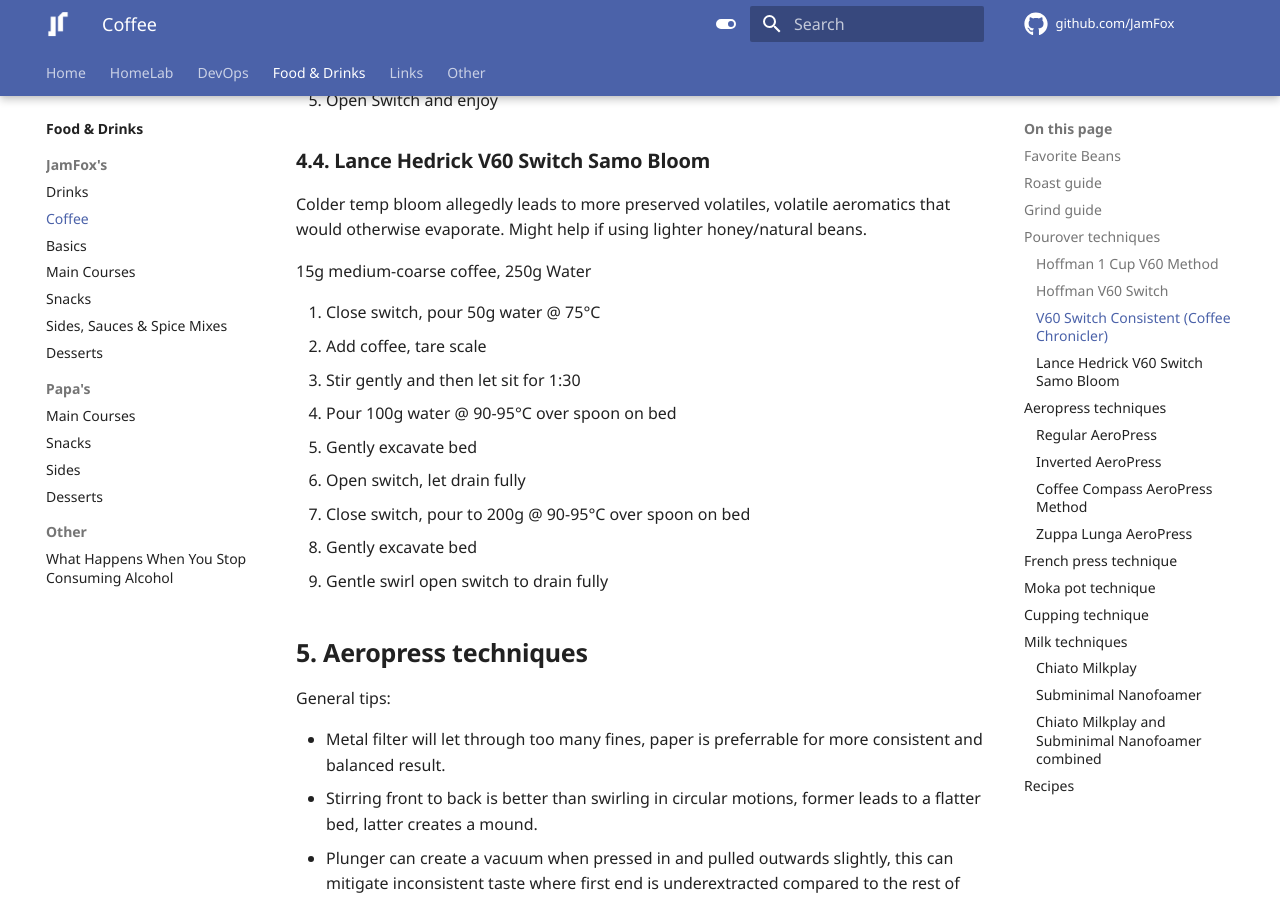
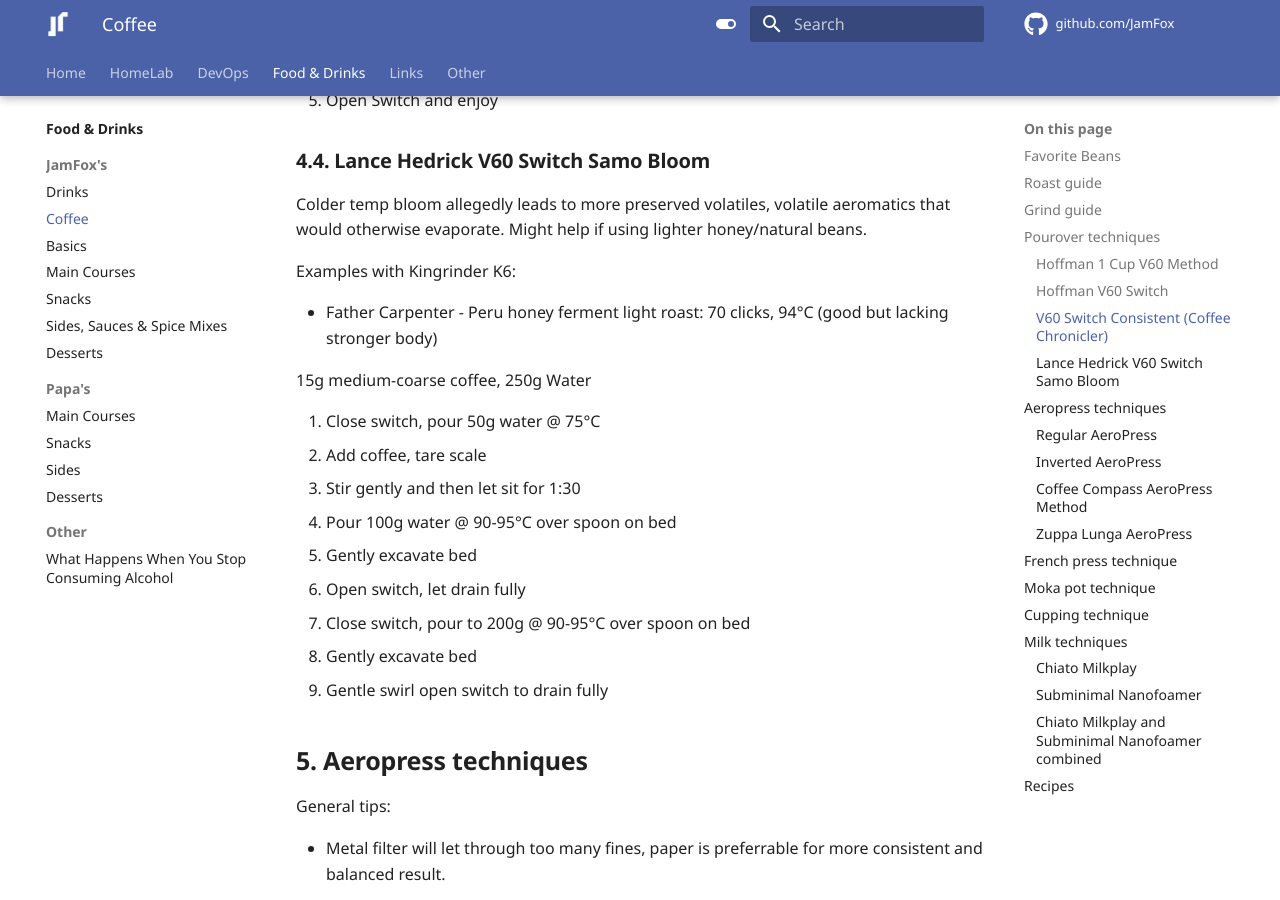
Before and after one commit to JamFox/docs.jamfox.dev, an MkDocs documentation site: the page built from docs/content/food/coffee.md, in a window 1280 px wide and 900 px high, scrolled down 4781 px. Built offline with MkDocs 1.6.1 and Material for MkDocs 9.7.7, drawn with Linux system fonts in a browser that asks for light colours; plug-ins that fetch from the network failed and are left out; comment, search, counter and statistics services are not loaded.

Commit message:
add honey samo

```diff
--- a/docs/content/food/coffee.md
+++ b/docs/content/food/coffee.md
@@ -133,6 +133,10 @@ Pouring structure:
 ### Lance Hedrick V60 Switch Samo Bloom
 
 Colder temp bloom allegedly leads to more preserved volatiles, volatile aeromatics that would otherwise evaporate. Might help if using lighter honey/natural beans.
+
+Examples with Kingrinder K6:
+
+- Father Carpenter - Peru honey ferment light roast: 70 clicks, 94°C (good but lacking stronger body)
 
 15g medium-coarse coffee, 250g Water
 
```
